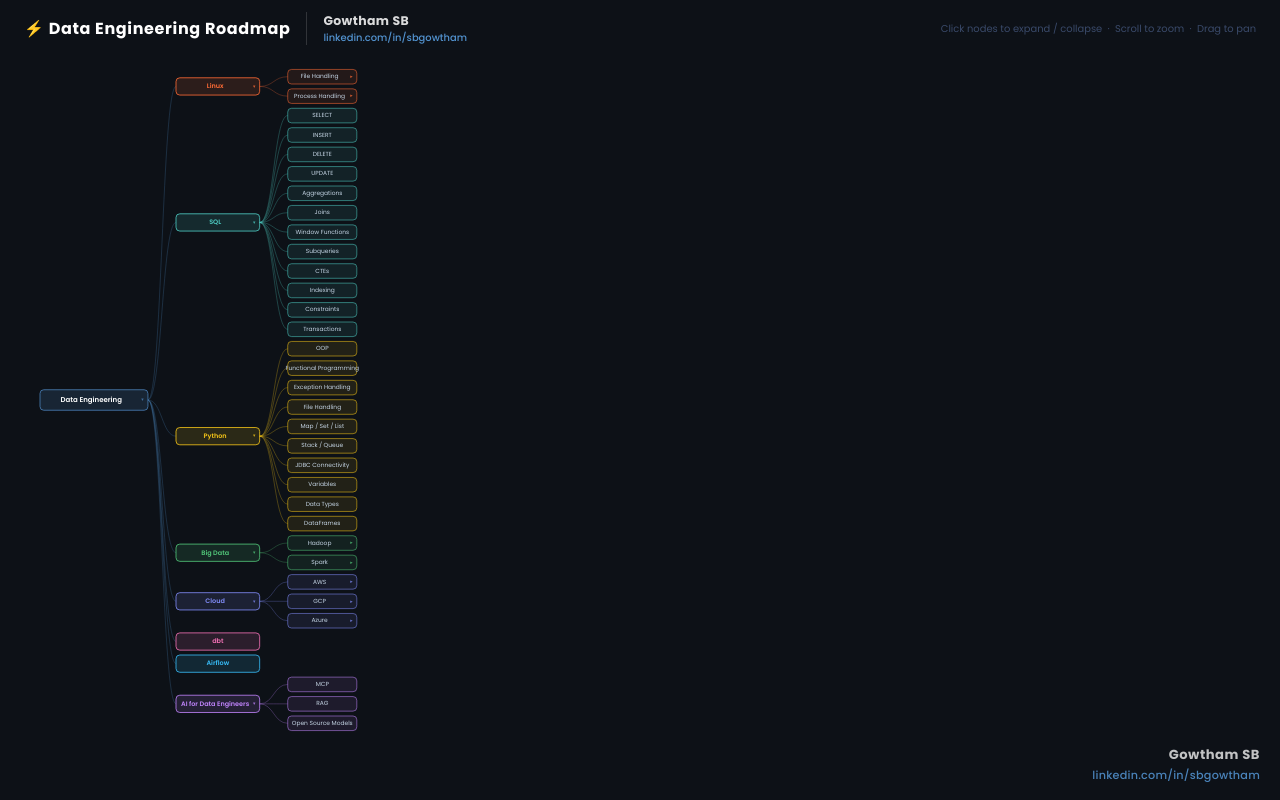
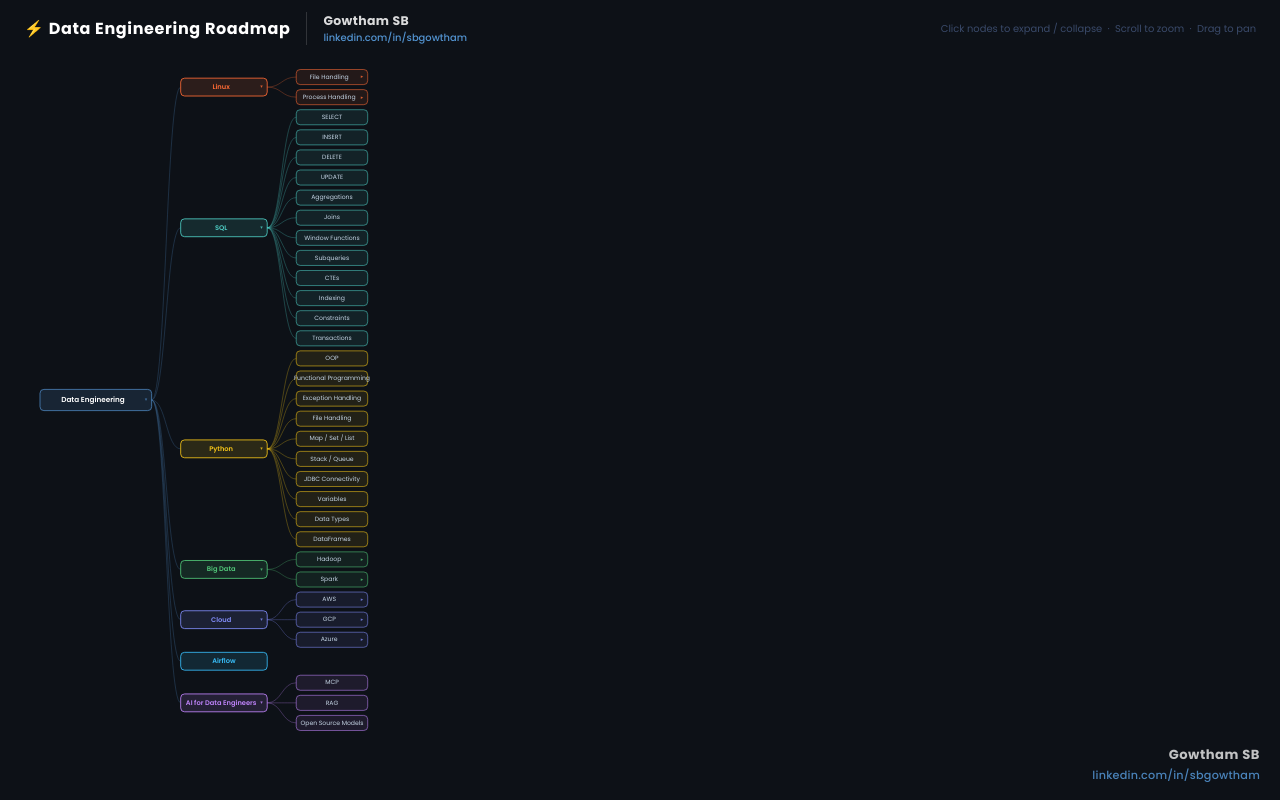
Before and after one commit to sbgowtham/tnf_v, a plain HTML site: page learn/de_road_map.html in a window 1280 px wide. Drawn offline with Linux system fonts and the light colour scheme.

Commit message:
Update de_road_map.html

```diff
--- a/learn/de_road_map.html
+++ b/learn/de_road_map.html
@@ -88,7 +88,6 @@ var COLOR = {
   'Python':                '#F5C518',
   'Big Data':              '#52C87A',
   'Cloud':                 '#818CF8',
-  'dbt':                   '#F472B6',
   'Airflow':               '#38BDF8',
   'AI for Data Engineers': '#C084FC'
 };
@@ -131,7 +130,6 @@ var DATA = {
       { name: 'GCP',   kids: [{name:'Dataproc'},{name:'BigQuery'}] },
       { name: 'Azure', kids: [{name:'Synapse'},{name:'HDInsight'}] }
     ]},
-    { name: 'dbt' },
     { name: 'Airflow' },
     { name: 'AI for Data Engineers', kids: [
       {name:'MCP'},{name:'RAG'},{name:'Open Source Models'}
```
